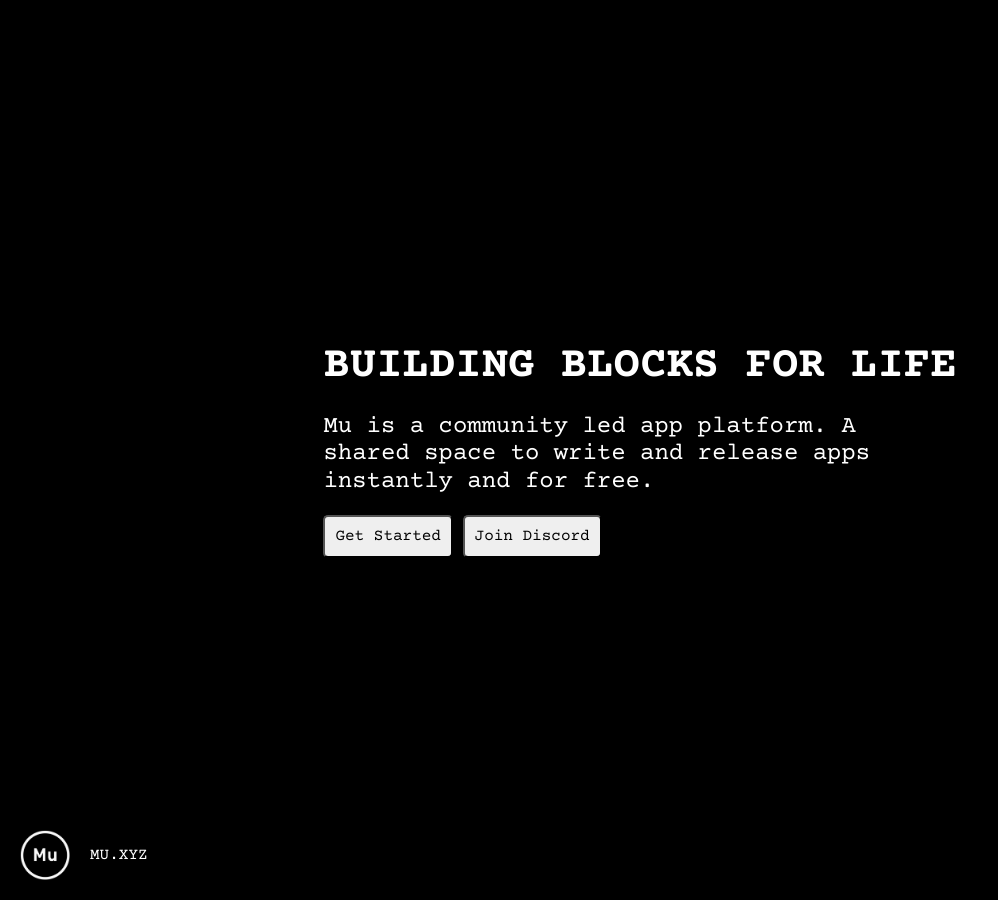
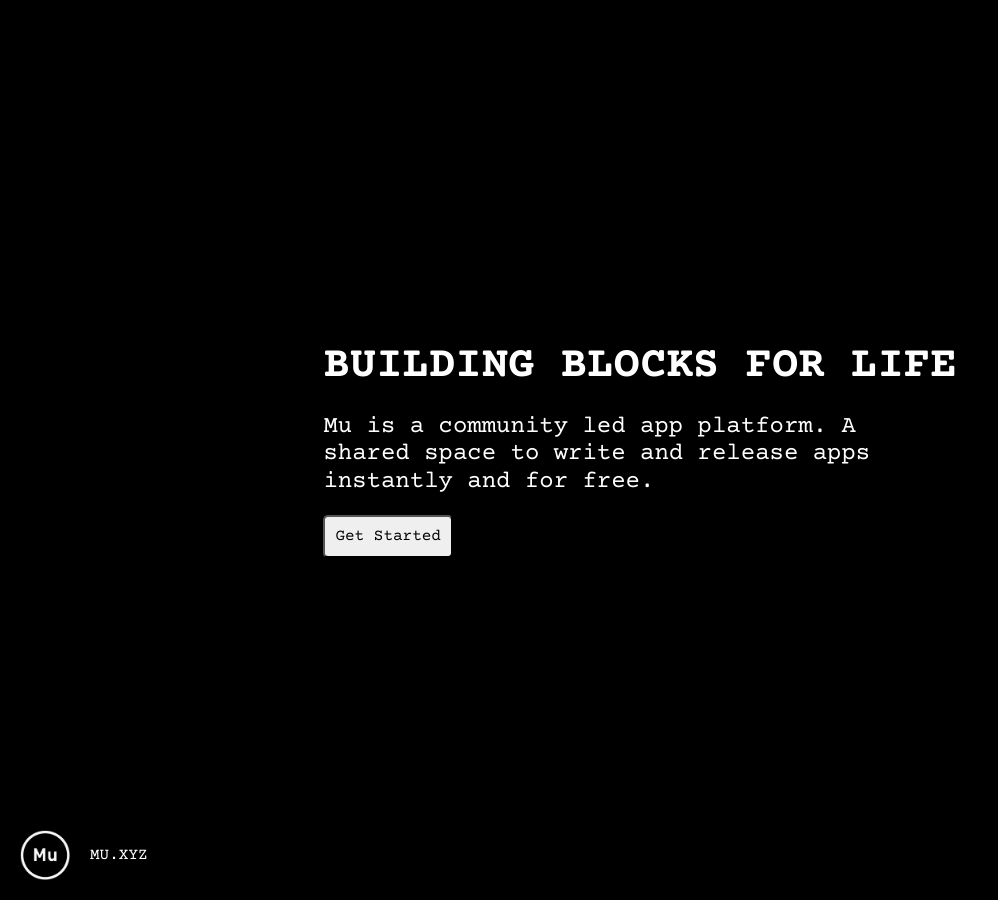
Before and after one commit to muxyz/website, a Jekyll site: the page index.html, which Jekyll copies as it is, in a window 1280 px wide. Shown: the whole page, without its empty margins (0-998 px from the left). Built offline with Jekyll 4.4.1, drawn with Linux system fonts in a browser that asks for light colours.

Commit message:
Update index.html

```diff
--- a/index.html
+++ b/index.html
@@ -22,7 +22,6 @@
         <h1>building blocks for life</h1>
         <h2>Mu is a community led app platform. A shared space to write and release apps instantly and for free.</h2>
 	<a href="https://mu.app"><button>Get Started</button></a>
-	<a href="https://discord.gg/w2586Sqcpk"><button>Join Discord</button></a>
       </div>
     </div>
   </body>
```
